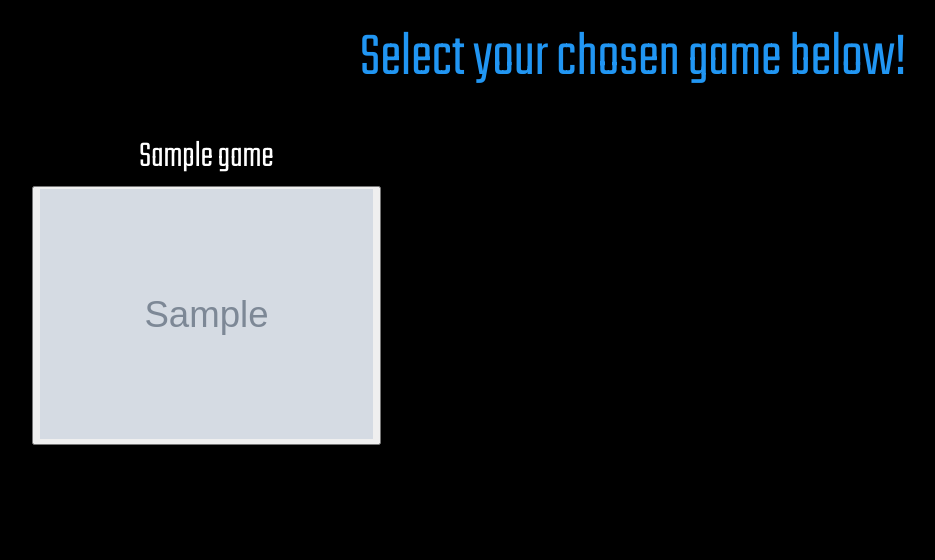
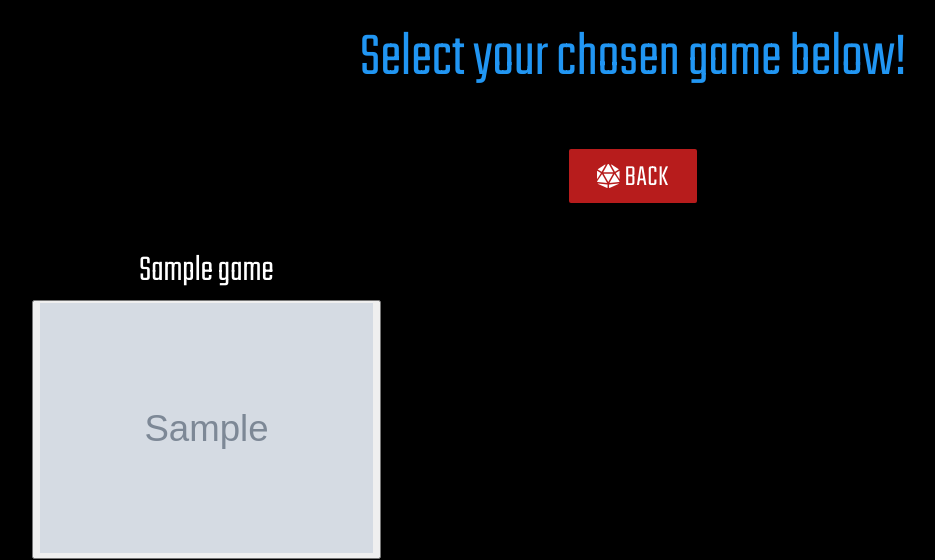
Before and after one commit to Code-Institute-Submissions/joshhunt1991-Milestone_3_AprResub, a Flask app: template templates/game_images.html in a window 1280 px wide. Shown: the part 64-624 px from the top of the page, without its empty margins (7-942 px from the left). Run offline with Flask 2, Linux system fonts and the light colour scheme; the template is opened without the code that fills it: most values are stand-ins (such as "Sample title", 1, 10 or a date in 2020); grey boxes marked "Sample" are stand-in pictures; some libraries are stand-ins or nearby versions.

Commit message:
added a button to return to the review page from the game images page

```diff
--- a/templates/game_images.html
+++ b/templates/game_images.html
@@ -4,6 +4,11 @@
 <body>
 
     <h1 class="center blue-text">Select your chosen game below!</h1>
+
+    <!-- back button -->
+    <div class="center add-review">
+        <a href="{{ url_for('reviews') }}" class="review-text waves-effect waves-light btn-large red darken-4"><i class="fas fa-dice-d20"></i> BACK</a>
+    </div>
 
     <div class="row">
     {% for games in savedImages.results %}
```
